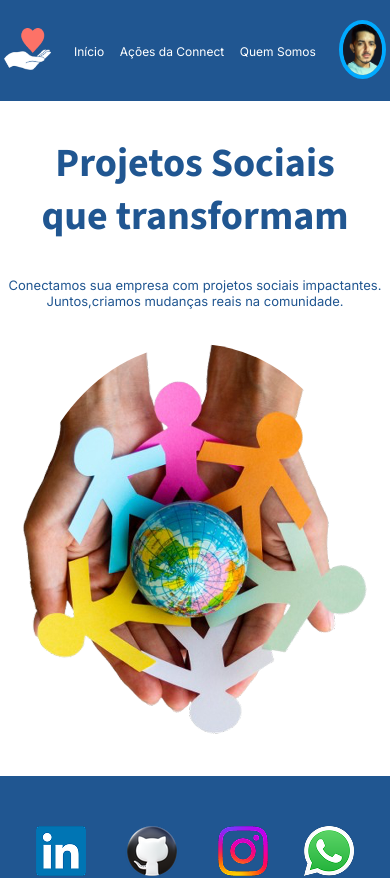
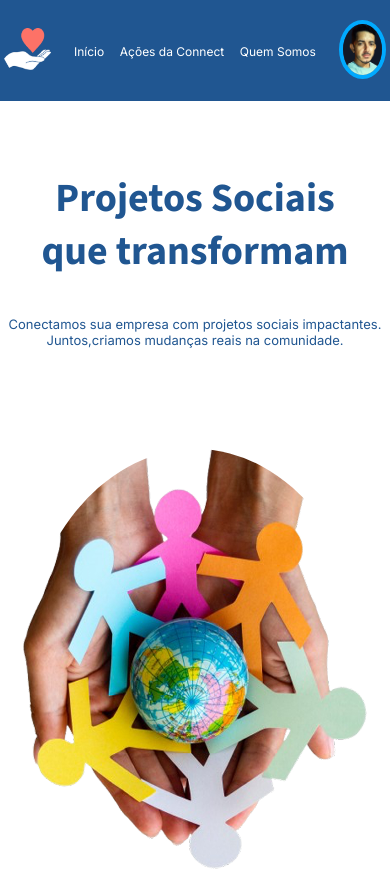
Before and after one commit to FranciscoRodrigues1/desafio-connect, a React (Vite) app: page / in a window 390 px wide. Shown: the top 878 px of the page. Built offline with nearby package versions, Linux system fonts and the light colour scheme; a web font is replaced by a local one.

Commit message:
atualizando responsividade da pagina inicio

```diff
--- a/src/components/Inicio/Inicio.module.scss
+++ b/src/components/Inicio/Inicio.module.scss
@@ -51,7 +51,7 @@
 
     .containerTelaInicial {
         // border: solid green 5px;
-        height: 80vh;
+        height: 100vh;
         justify-content: space-around;
         flex-direction: column;
 
@@ -73,7 +73,7 @@
             p {
                 // border: solid rgb(19, 18, 18);
                 font-size: 0.813rem;
-                font-family: "Inter", sans;
+                font-family: "Inter", sans-serif;
                 color: #205691;
             }
         }
@@ -81,7 +81,7 @@
         .ImgInicial {
             // border: solid red;
             width: 90%;
-            height: 65%;
+            height: 55%;
             border-radius: 100%;
         }
 
```
